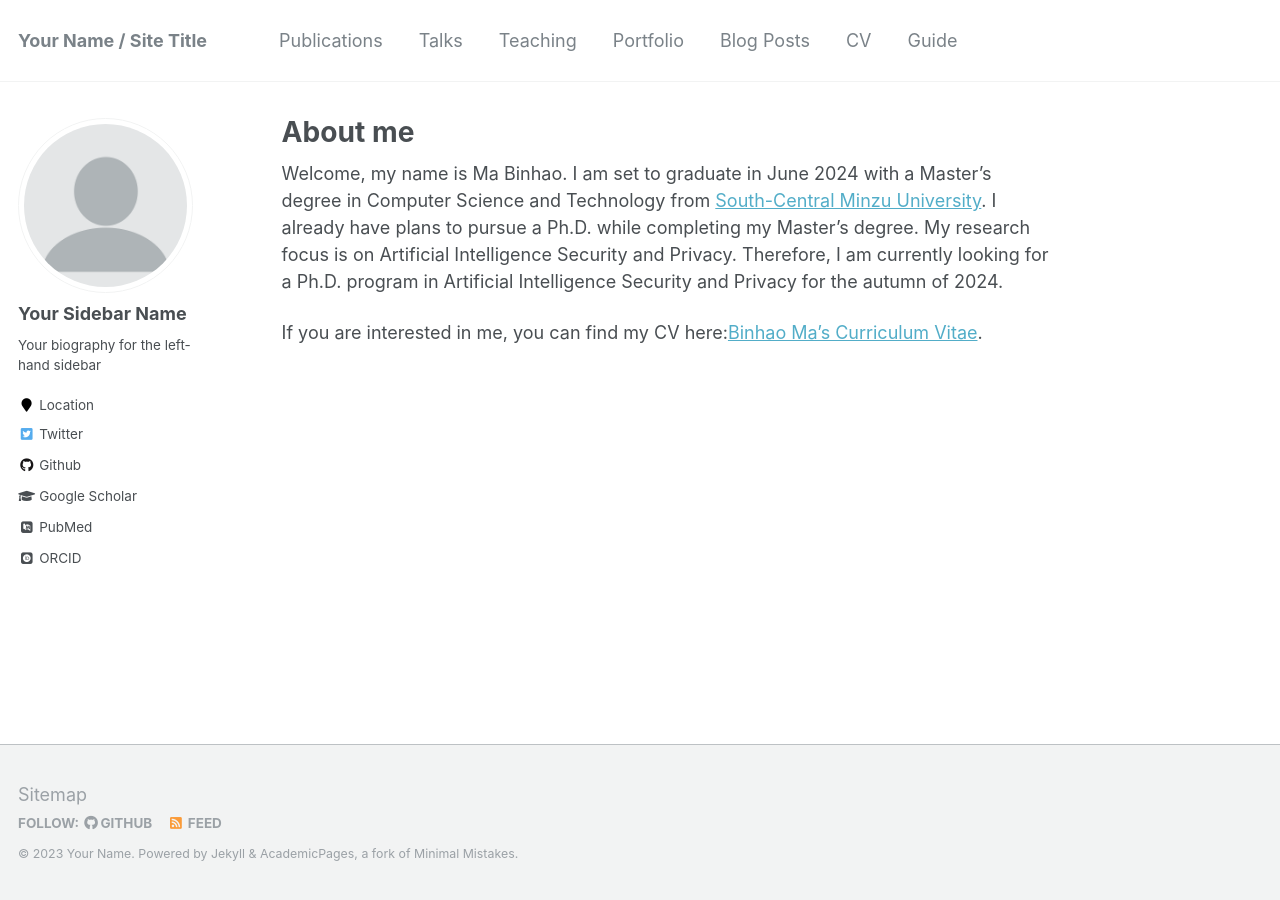
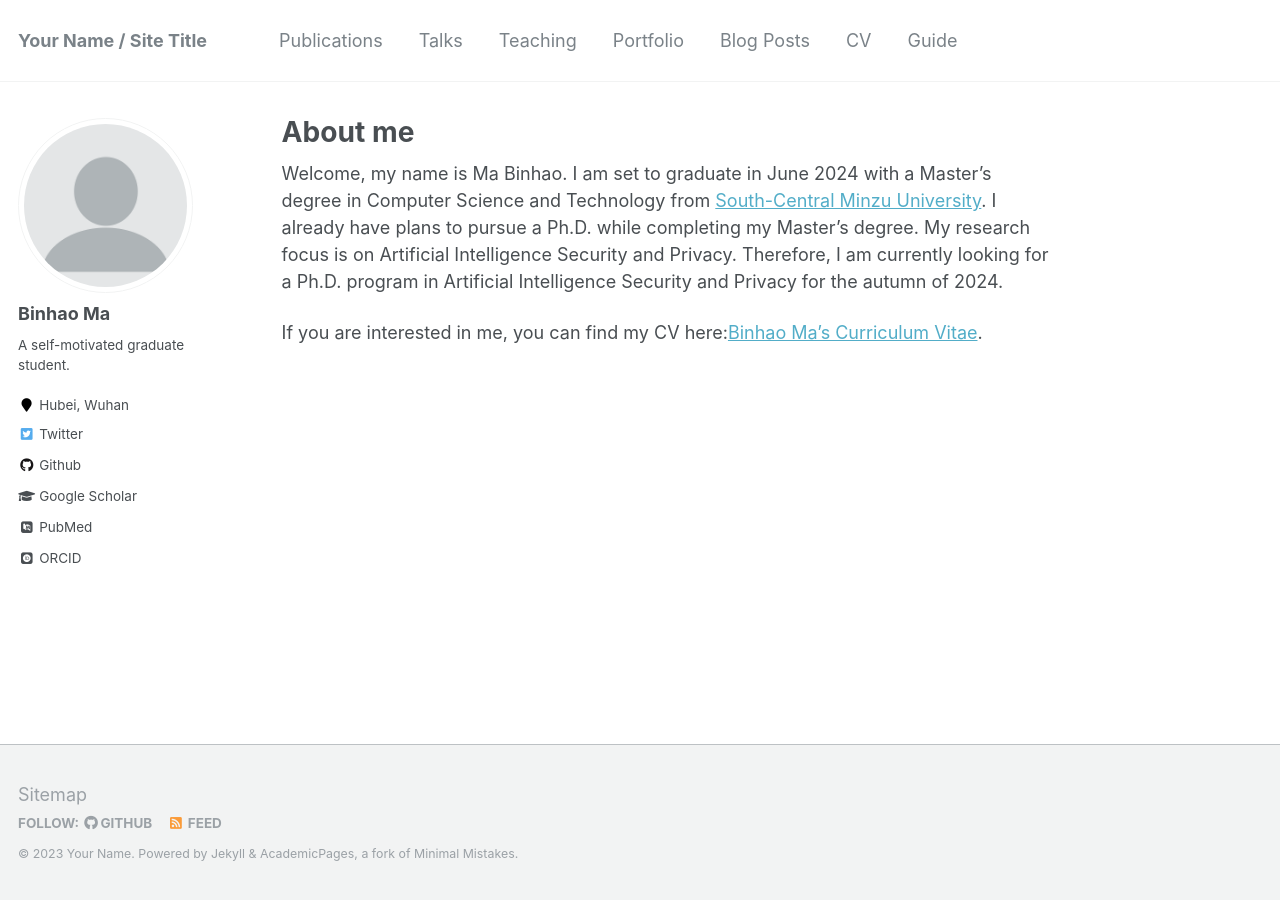
Before and after one commit to Magic-Ma-tech/Magic-Ma-tech.github.io, a Jekyll site: the page built from _pages/about.md, in a window 1280 px wide. Built offline with Jekyll 4.4.1, drawn with Linux system fonts in a browser that asks for light colours; some web fonts are replaced.

Commit message:
Update _config.yml

```diff
--- a/_config.yml
+++ b/_config.yml
@@ -11,9 +11,9 @@ title                    : "Your Name / Site Title"
 title_separator          : "-"
 name                     : &name "Your Name"
 description              : &description "personal description"
-url                      : https://academicpages.github.io # the base hostname & protocol for your site e.g. "https://mmistakes.github.io"
+url                      : https://magic-ma-tech.github.io/ # the base hostname & protocol for your site e.g. "https://mmistakes.github.io"
 baseurl                  : "" # the subpath of your site, e.g. "/blog"
-repository               : "academicpages/academicpages.github.io"
+repository               : "magic-ma-tech/magic-ma-tech.github.io/"
 teaser                   :  # filename of teaser fallback teaser image placed in /images/, .e.g. "500x300.png"
 breadcrumbs              : false # true, false (default)
 words_per_minute         : 160
@@ -80,10 +80,10 @@ analytics:
 
 # Site Author
 author:
-  name             : "Your Sidebar Name"
+  name             : "Binhao Ma"
   avatar           : "profile.png"
-  bio              : "Your biography for the left-hand sidebar"
-  location         : "Location"
+  bio              : "A self-motivated graduate student."
+  location         : "Hubei, Wuhan"
   employer         :
   pubmed           : "https://www.ncbi.nlm.nih.gov/pubmed/?term=john+snow"
   googlescholar    : "http://yourfullgooglescholarurl.com"
```
